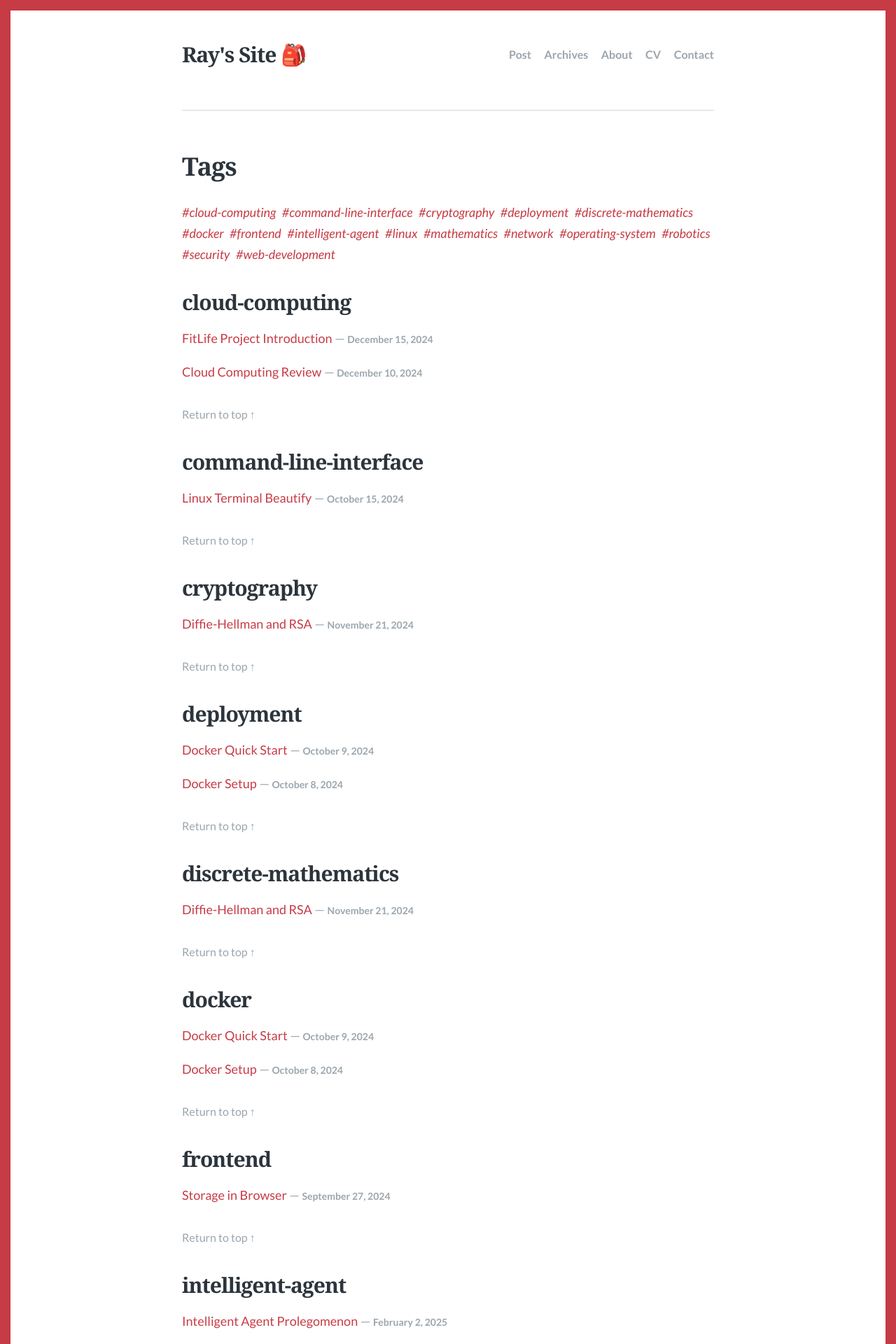
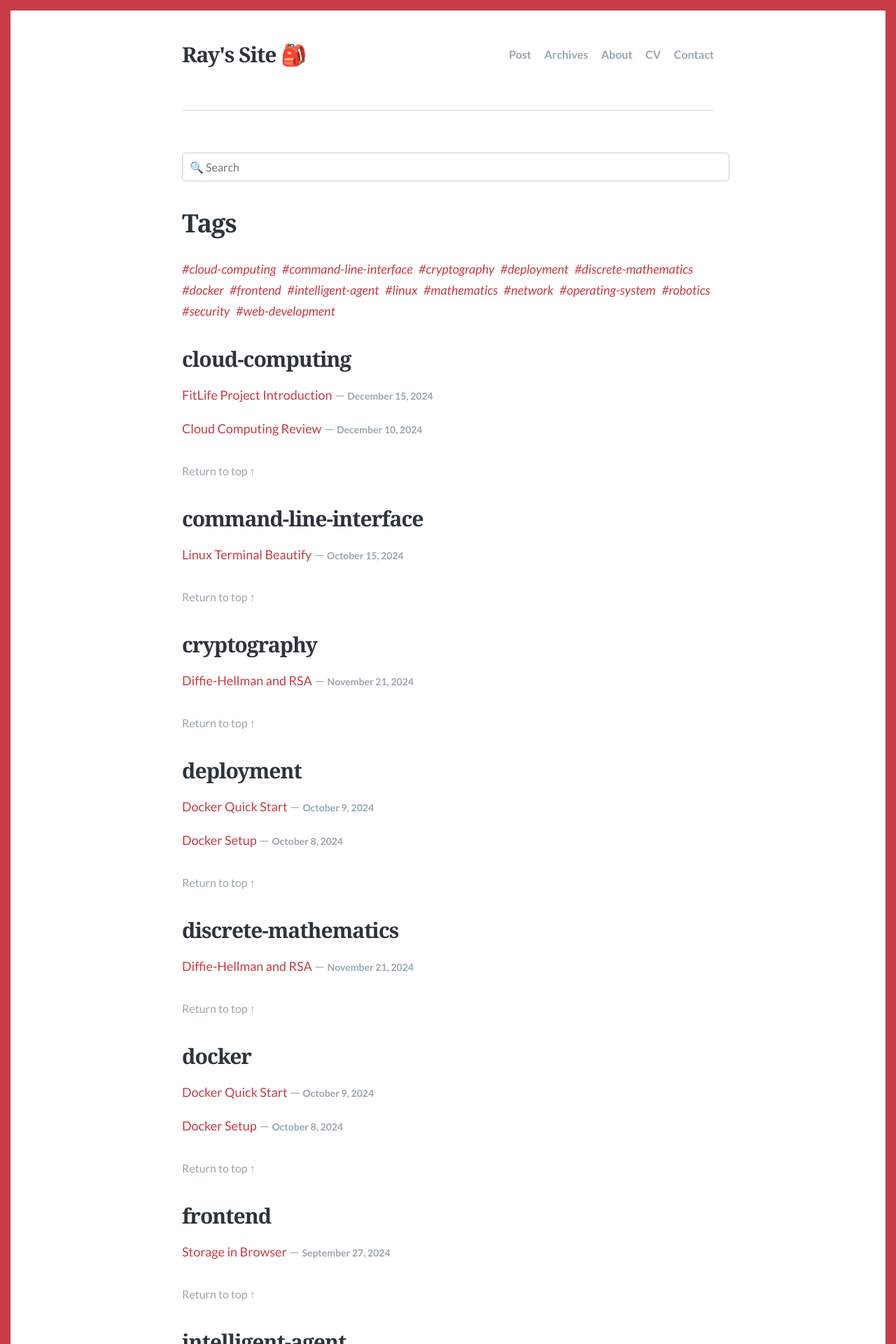
Before and after one commit to HuRuilizhen/HuRuilizhen.github.io, a Jekyll site: the page built from archives.md, in a window 1280 px wide. Shown: the top 1920 px of the page at 70% size. Built offline with Jekyll 4.4.1, drawn with Linux system fonts in a browser that asks for light colours; some web fonts are replaced.

Commit message:
Update Site (#5)
* [update]: script loading

* [update]: site config

* [update]: search in archive

```diff
--- a/_config.yml
+++ b/_config.yml
@@ -11,8 +11,12 @@ lang: en-US
 # Site title
 title: "Ray's Site 🎒"
 
-# A description of your site for meta tag, search engine results.
-description: "A recording of life and learning. 🍻💻"
+# Cover image of the site
+cover_image: images/cover.jpg
+cover_image_alt: "This is where the magic happens ✨"
+
+# A description of the site for meta tag, search engine results.
+description: "Welcome to Hu Ray's playground, where dreams are made and codes are written. 💻"
 
 # The subpath of your site, e.g. /blog, for generating urls.
 baseurl: ""
@@ -56,7 +60,7 @@ plugins:
 
 # http://jekyllrb.com/docs/pagination/
 paginate: 5
-paginate_path: '/page:num/'
+paginate_path: '/page/:num/'
 
 
 # Permalinks
--- /dev/null
+++ b/_includes/search.html
@@ -0,0 +1,71 @@
+<style>
+    #search-input {
+        width: 100%;
+        padding: 10px;
+        margin-bottom: 10px;
+        font-size: 16px;
+        border: 1px solid #ccc;
+        border-radius: 5px;
+        outline: none;
+        transition: border 0.3s;
+    }
+
+    #search-input:focus {
+        border-color: #c73b45;
+    }
+
+    #post-list {
+        list-style: none;
+        padding: 0;
+    }
+
+    #post-list li {
+        padding: 10px;
+        border-bottom: 1px solid #eee;
+        transition: all 0.3s;
+        opacity: 1;
+    }
+
+    #post-list li a {
+        text-decoration: none;
+    }
+
+    #post-list li a:focus {
+        font-weight: bold;
+    }
+
+    #post-list li.hide {
+        opacity: 0;
+        max-height: 0;
+        padding: 0;
+        overflow: hidden;
+        border: none;
+    }
+</style>
+
+<input type="text" id="search-input" placeholder="🔍 Search">
+<ul id="post-list">
+    {% for post in site.posts %}
+    <li data-title="{{ post.title | escape }}" class="hide">
+        <a href="{{ post.url }}">{{ post.title }}</a>
+    </li>
+    {% endfor %}
+</ul>
+
+<script>
+    document.getElementById('search-input').addEventListener('input', function () {
+        const query = this.value.toLowerCase().trim();
+        const items = Array.from(document.querySelectorAll('#post-list li'));
+        let count = 0;
+
+        items.forEach(li => {
+            const title = li.getAttribute('data-title').toLowerCase();
+            if (title.includes(query) && query.length > 0 && count < 10) {
+                li.classList.remove('hide');
+                count++;
+            } else {
+                li.classList.add('hide');
+            }
+        });
+    });
+</script>
--- a/_layouts/default.html
+++ b/_layouts/default.html
@@ -19,37 +19,6 @@
         href="https://fonts.googleapis.com/css?family=Lato:400,400i,700,700i%7CNoto+Serif:400,400i,700,700i&display=swap"
         rel="stylesheet">
     <link href="{{ '/assets/css/style.css' | relative_url }}" rel="stylesheet">
-
-    <!-- Mathjax Support -->
-    <script type="text/x-mathjax-config">
-      MathJax.Hub.Config({
-        jax: ["input/TeX", "output/HTML-CSS"],
-        tex2jax: {
-          inlineMath: [ ['$', '$'], ["\\(", "\\)"] ],
-          displayMath: [ ['$$', '$$'], ["\\[", "\\]"] ],
-          processEscapes: true,
-          skipTags: ['script', 'noscript', 'style', 'textarea', 'pre', 'code']
-        }
-        //,
-        //displayAlign: "left",
-        //displayIndent: "2em"
-      });
-    </script>
-    <script type="text/javascript" async
-        src="https://cdn.mathjax.org/mathjax/latest/MathJax.js?config=TeX-MML-AM_CHTML">
-        </script>
-
-    <!-- Mermaid Support -->
-    <script src="https://unpkg.com/mermaid/dist/mermaid.min.js"></script>
-    <script>
-        $(document).ready(function () {
-            mermaid.initialize({
-                startOnLoad: true,
-                theme: "default",
-            });
-            window.mermaid.init(undefined, document.querySelectorAll('.language-mermaid'));
-        });
-    </script>
 </head>
 
 <body>
--- a/_layouts/tags.html
+++ b/_layouts/tags.html
@@ -4,12 +4,14 @@ layout: default
 
 <main class="site-main fadeInDown delay_075s">
     <article class="post">
+        {% include search.html %}
         <header class="post-header">
             <h1 class="post-title">{{page.title}}</h1>
         </header><!-- .post-header -->
         <div class="post-content">
             <div class="archive-tags">
-        {% capture site_tags %}{% for tag in site.tags %}{{ tag | first }}{% unless forloop.last %},{% endunless %}{% endfor %}{% endcapture %}
+                {% capture site_tags %}{% for tag in site.tags %}{{ tag | first }}{% unless forloop.last %},{% endunless
+                %}{% endfor %}{% endcapture %}
                 {% assign sortedTags = site_tags | split:',' | sort %}
                 {% for tag in sortedTags %}
                 <a href="#{{ tag | cgi_escape }}">{{ tag }}</a>{% unless forloop.last %} {% endunless %}
@@ -19,7 +21,9 @@ layout: default
             <h2 id="{{ tag | cgi_escape }}">{{ tag }}</h2>
             <ul class="archive-post-list">
                 {% for post in site.tags[tag] %}
-          <li><a href="{{ site.baseurl }}{{ post.url }}">{{ post.title }}</a> <span class="archive-meta"> — <time class="archive-date" datetime="{{ post.date | date: "%Y-%m-%d" }}">{{ post.date | date: "%B %-d, %Y" }}</time></span></li>
+                <li><a href="{{ site.baseurl }}{{ post.url }}">{{ post.title }}</a> <span class="archive-meta"> — <time
+                            class="archive-date" datetime="{{ post.date | date: " %Y-%m-%d" }}">{{ post.date | date: "%B
+                            %-d, %Y" }}</time></span></li>
                 {% endfor %}
             </ul><!-- .archive-post-list -->
             <p><a href="#top" class="archive-top-link">Return to top &#8593;</a></p>
```
Also changed, not shown: _layouts/post.html (+31 -0 lines). Lines whose indentation alone changed are shown as unchanged.
